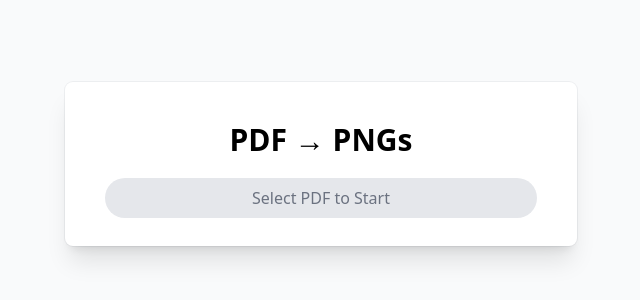
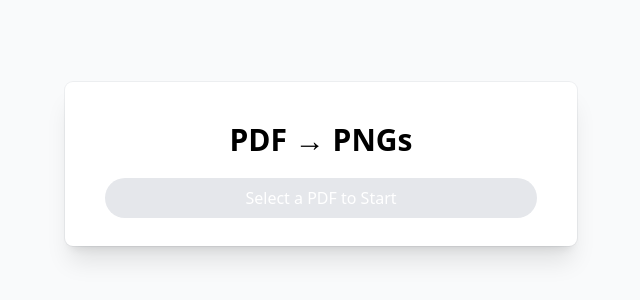
Before and after one commit to Apexal/dtools, a Preact app: page / in a window 1280 px wide. Shown: the part 236-536 px from the top of the page, without its empty margins (319-959 px from the left). Built offline with nearby package versions, Linux system fonts and the light colour scheme.

Commit message:
Better error handling

```diff
--- a/src/app.tsx
+++ b/src/app.tsx
@@ -9,6 +9,7 @@ pdfLib.GlobalWorkerOptions.workerSrc =
 type PDF = {
   name: string;
   pageCount: number;
+  error: Error | null;
   uploadProgress: number;
   pages: ConvertedPage[];
 };
@@ -42,9 +43,18 @@ export function App() {
 
         const file = ev.currentTarget.files[0];
 
-        // Ensure it is a PDF
+        // Reset file input so we can select the same file again
+        ev.currentTarget.value = "";
+
+        // Ensure the selected file claims to be a PDF
         if (file.type && !file.type.endsWith("pdf")) {
-          alert("File is not a PDF.");
+          setPDF({
+            name: file.name.substring(0, file.name.lastIndexOf(".")),
+            uploadProgress: 0,
+            pageCount: 0,
+            pages: [],
+            error: new Error("File is not a PDF! Please select a PDF."),
+          });
           return;
         }
 
@@ -53,6 +63,7 @@ export function App() {
           uploadProgress: 0,
           pageCount: 0,
           pages: [],
+          error: null,
         });
 
         // Read file content
@@ -62,12 +73,20 @@ export function App() {
             return;
           }
 
-          const loadingTask = pdfLib.getDocument(
-            event.target!.result as TypedArray
-          );
-
-          // Load PDF document into pdf.js
-          const doc = await loadingTask.promise;
+          // Attempt to load PDF document into pdf.js
+          let doc: pdfLib.PDFDocumentProxy;
+          try {
+            doc = await pdfLib.getDocument(event.target!.result as TypedArray)
+              .promise;
+          } catch (error) {
+            // Probably not valid PDF
+            console.error(error);
+            setPDF((prevPDF) => ({
+              ...prevPDF!,
+              error: new Error("Invalid PDF. Please try another."),
+            }));
+            return;
+          }
 
           setPDF((prevPDF) => ({ ...prevPDF!, pageCount: doc.numPages }));
 
@@ -91,16 +110,20 @@ export function App() {
               error: null,
             };
 
+            try {
               await page.render(renderContext).promise;
               const pngBlob = await new Promise((resolve: BlobCallback) =>
                 canvas.current!.toBlob(resolve, "image/png")
               );
-
               if (!pngBlob) {
-              continue;
+                throw new Error("Failed to convert to PNG.");
               }
 
               convertedPage.objectURL = URL.createObjectURL(pngBlob);
+            } catch (error) {
+              console.error(error);
+              convertedPage.error = error as Error;
+            }
 
             setPDF((prevPDF) => ({
               ...prevPDF!,
@@ -112,8 +135,6 @@ export function App() {
         // Update progress of client upload
         reader.onprogress = (data) => {
           if (data.lengthComputable) {
-            const dec = data.loaded / data.total;
-
             setPDF((prevPDF) => ({
               ...prevPDF!,
               uploadProgress: data.loaded / data.total,
@@ -124,11 +145,6 @@ export function App() {
       },
       [canvas, setPDF]
     );
-
-  // Reset all state
-  const restart = useCallback(() => {
-    setPDF(null);
-  }, []);
 
   const progressValue = pdf
     ? pdf?.uploadProgress * 25 + (pdf?.pages.length / pdf?.pageCount) * 75
@@ -141,12 +157,18 @@ export function App() {
           <h1 class="text-3xl font-bold mb-5">PDF → PNGs</h1>
 
           <Progress
-            pdfName={pdf?.name}
+            text={pdf?.name ?? "Select a PDF to Start"}
+            errorMessage={pdf?.error?.message}
             value={progressValue}
             max={100}
             onClick={() => {
-              if (pdf !== null) return;
+              if (pdf === null || pdf.error) {
                 fileInput.current?.click();
+              } else if (
+                confirm("Reset? This will clear the pages you currently have.")
+              ) {
+                setPDF(null);
+              }
             }}
           />
 
@@ -160,14 +182,17 @@ export function App() {
             onChange={handlePDFUpload}
           />
 
+          {/* Hidden canvas for rendering */}
           <canvas class="hidden" ref={canvas}></canvas>
+
           {pdf && pdf.pages.length > 0 && (
             <div class="my-5">
-              <p class="mb-2 text-gray-500">Click on a page to download it.</p>
+              {/* <p class="mb-5 text-gray-500">Click on a page to download it.</p> */}
               <div class="grid grid-cols-3 gap-4">
                 {pdf.pages.map((convertedPage) => (
                   <a
                     key={convertedPage.pageNumber}
+                    title={`Click to download page ${convertedPage.pageNumber} as a PNG`}
                     class="text-center text-gray-700"
                     href={convertedPage.objectURL}
                     download={`${pdf?.name}-page-${convertedPage.pageNumber}.png`}
@@ -184,8 +209,11 @@ export function App() {
               </div>
             </div>
           )}
-          {pdf && pdf.pages.length === pdf.pageCount && (
-            <button className="text-blue-400 underline" onClick={restart}>
+          {pdf && !pdf.error && pdf.pages.length === pdf.pageCount && (
+            <button
+              className="text-blue-400 hover:text-blue-300 underline"
+              onClick={() => setPDF(null)}
+            >
               Reset
             </button>
           )}
--- a/src/progress.tsx
+++ b/src/progress.tsx
@@ -1,32 +1,39 @@
 /** Pseudo progress bar element that displays text and has an animated progress value. */
 export default function Progress(props: {
-  pdfName?: string;
+  text?: string;
   value: number;
+  errorMessage?: string;
   max: number;
-  onClick: () => void;
+  onClick?: () => void;
 }) {
   const percent =
     (((isNaN(props.value) ? 0 : props.value) / props.max) * 100).toFixed(0) +
     "%";
 
+  const text = props.errorMessage ?? props.text;
+
   return (
     <div
       class={`rounded-full h-10 relative max-w-xl overflow-hidden ${
-        props.pdfName ? "" : "cursor-pointer"
+        props.onClick ? "cursor-pointer" : ""
       }`}
       onClick={props.onClick}
     >
-      <div class="w-full h-full bg-gray-200 absolute"></div>
       <div
-        className="h-full bg-green-500 absolute transition-all duration-1000"
+        class={`w-full h-full ${
+          props.errorMessage ? "bg-red-300" : "bg-gray-200"
+        } absolute`}
+      ></div>
+      <div
+        className="h-full absolute transition-all duration-1000 bg-green-500"
         style={{ width: percent }}
       ></div>
       <div
         class={`w-full top-1/2 -translate-y-1/2 absolute ${
-          props.pdfName ? "text-white" : "text-gray-500"
+          props.text ? "text-white" : "text-gray-500"
         }`}
       >
-        {props.pdfName ?? "Select PDF to Start"}
+        {text}
       </div>
     </div>
   );
```
Lines whose indentation alone changed are shown as unchanged.
